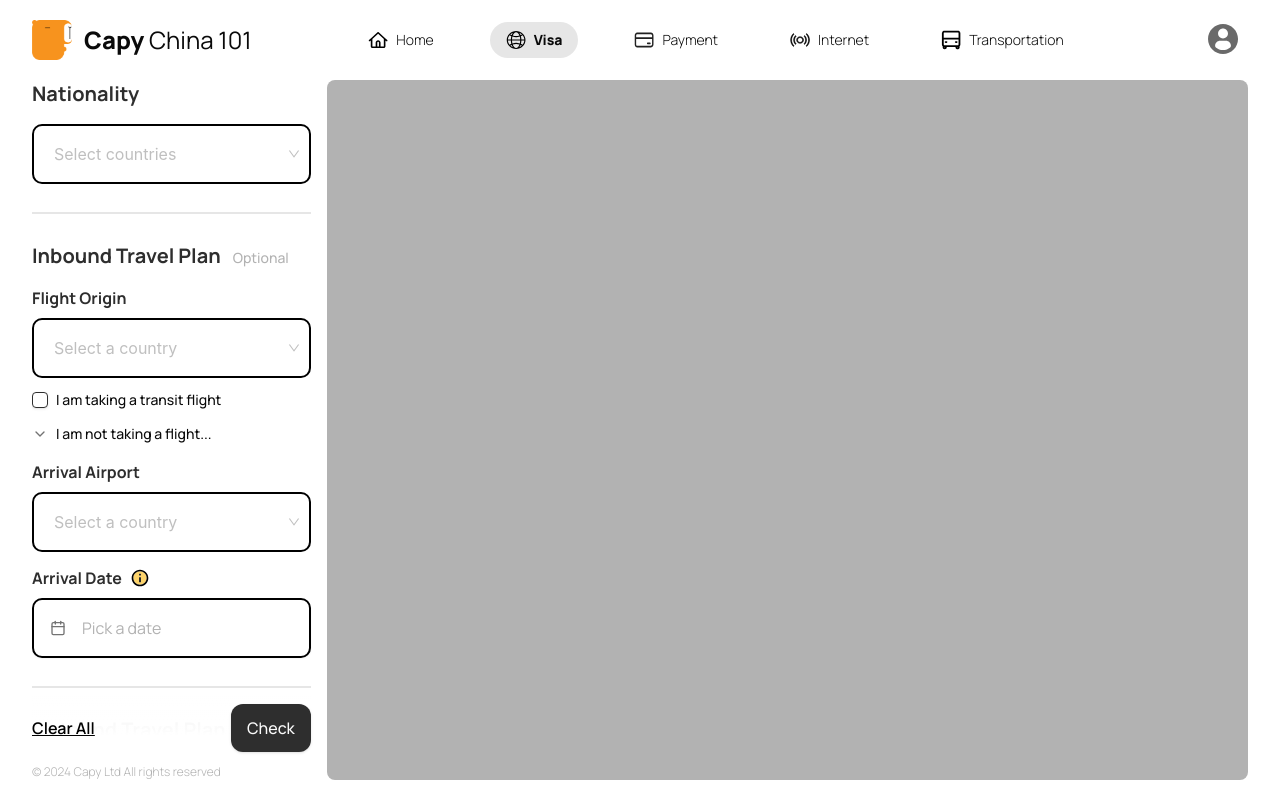
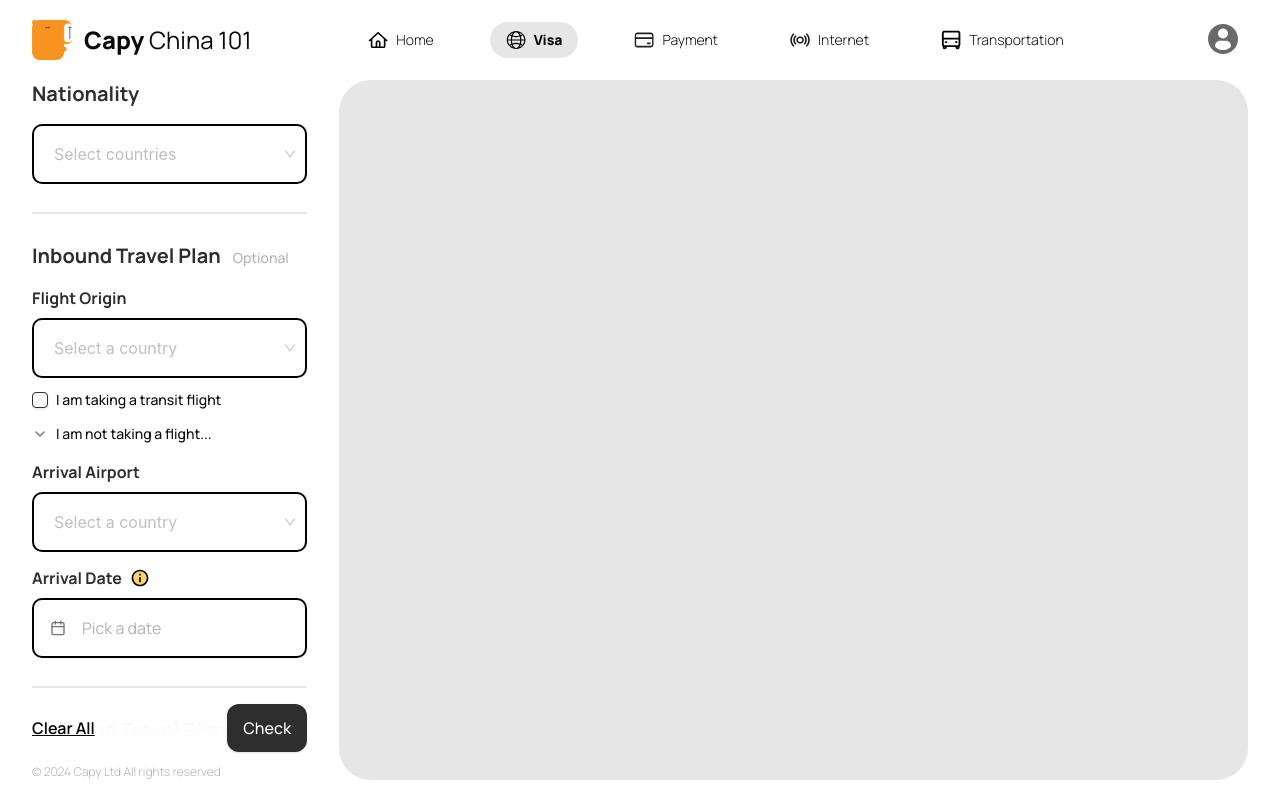
Before and after one commit to ZixuanW46/visa-checker-nextjs, a Next.js app: page /visa in a window 1280 px wide. Built offline with nearby package versions, Linux system fonts and the light colour scheme.

Commit message:
ready for Content Box dev

```diff
--- a/app/visa/page.tsx
+++ b/app/visa/page.tsx
@@ -1,12 +1,12 @@
 import React from "react";
 import InputPanel from "@/components/InputPanel";
-
+import ContentBox from "@/components/ContentBox";
 const page = () => {
   return (
     <>
-      <div className="flex flex-1 px-8 pb-5 w-full max-h-[calc(100vh-5rem)]">
+      <div className="flex flex-1 px-8 pb-5 w-full max-h-[calc(100vh-5rem)] gap-4">
         <InputPanel />
-        <div className="bg-gray-200 rounded-lg w-full h-full"></div>
+        <ContentBox />
       </div>
     </>
   );
--- /dev/null
+++ b/components/ContentBox.tsx
@@ -0,0 +1,7 @@
+import React from "react";
+
+const ContentBox = () => {
+  return <div className="bg-gray-300 rounded-[2rem] w-full h-full"></div>;
+};
+
+export default ContentBox;
```
